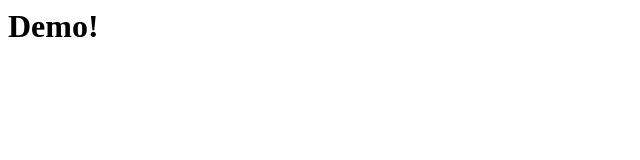
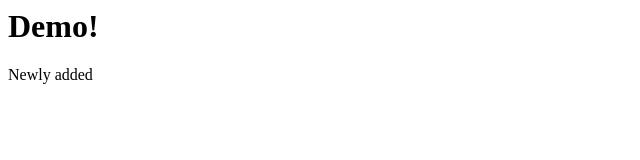
Before and after one commit to RiyaBOT/trywithsiva, a plain HTML site: page index.html in a window 1280 px wide. Shown: the full height of the page, 0-640 px from the left. Drawn offline with Linux system fonts and the light colour scheme.

Commit message:
Update index.html

```diff
--- a/index.html
+++ b/index.html
@@ -6,6 +6,7 @@
 
 <body>
     <h1>Demo!</h1>
+    <p>Newly added</p>
 </body>
 
 </html>
```
